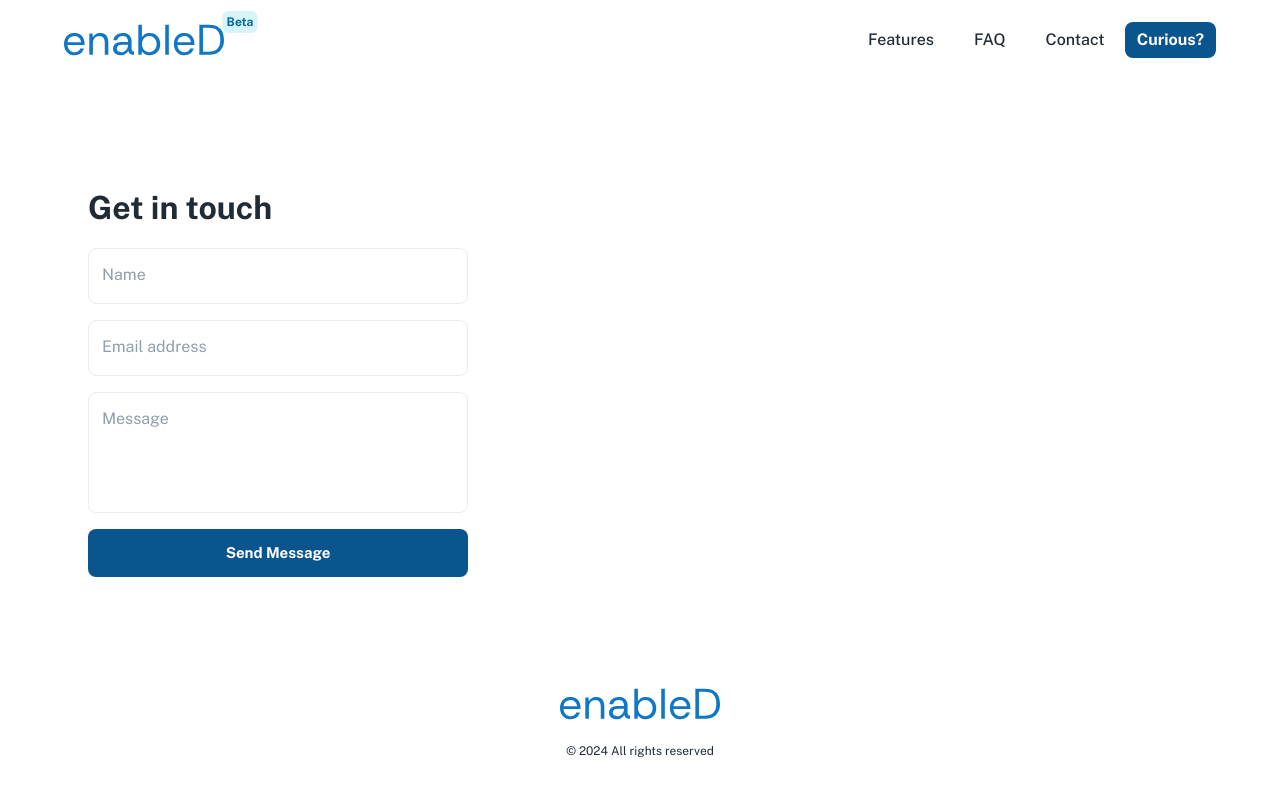
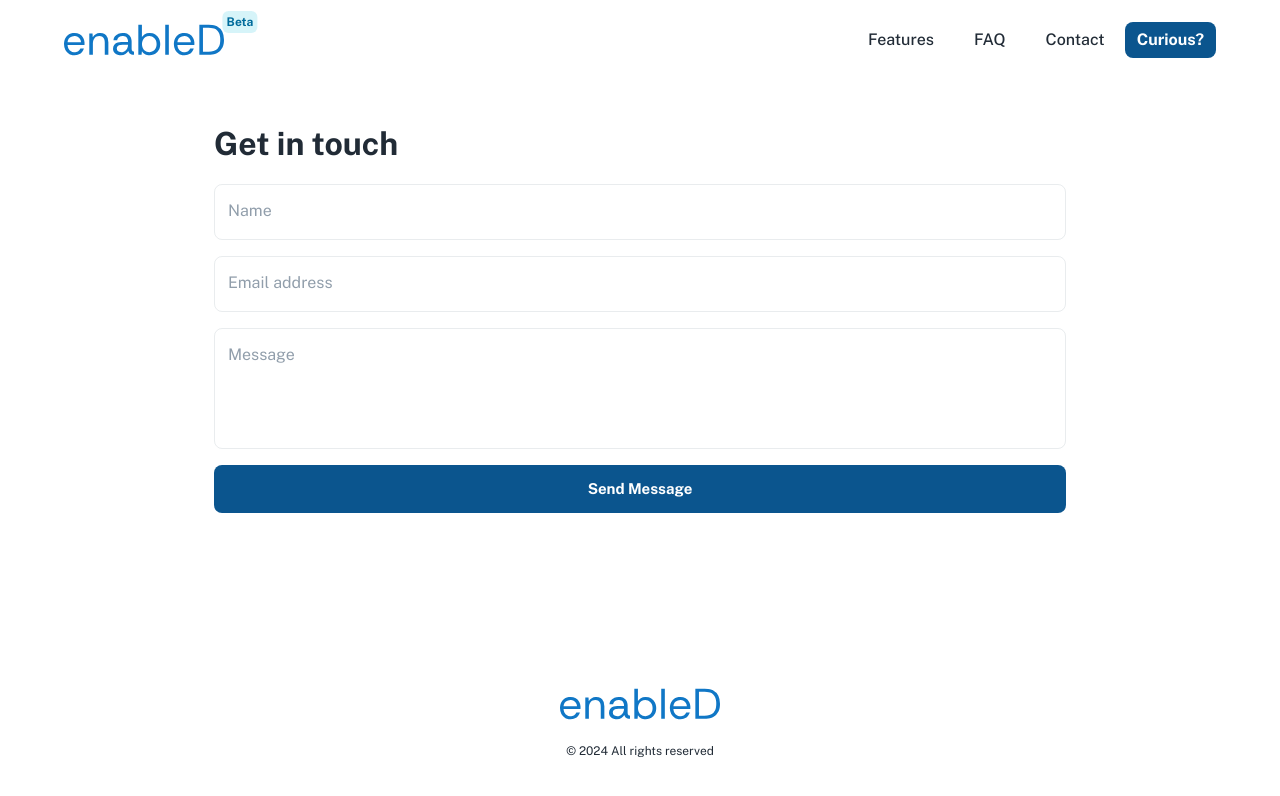
Before and after one commit to dboland77/enabled-website, a Next.js app: page /contact in a window 1280 px wide. Shown: the top 796 px of the page. Built offline with nearby package versions, Linux system fonts and the light colour scheme.

Commit message:
happy with contact page

```diff
--- a/src/sections/contact/contact-form.tsx
+++ b/src/sections/contact/contact-form.tsx
@@ -51,15 +51,6 @@ export default function ContactForm() {
 
   return (
     <FormProvider methods={methods} onSubmit={onSubmit}>
-      <Box
-        gap={5}
-        display="grid"
-        width={800}
-        gridTemplateColumns={{
-          xs: 'repeat(1, 1fr)',
-          sm: 'repeat(2, 1fr)',
-        }}
-      >
       <Stack spacing={2}>
         <RHFTextField name="fullName" label="Name" />
 
@@ -70,7 +61,6 @@ export default function ContactForm() {
           Send Message
         </LoadingButton>
       </Stack>
-      </Box>
     </FormProvider>
   );
 }
--- a/src/sections/contact/view/contact-view.tsx
+++ b/src/sections/contact/view/contact-view.tsx
@@ -10,26 +10,11 @@ import ContactForm from '../contact-form';
 export default function ContactView() {
   return (
     <MainLayout>
-      <Container
-        sx={{
-          py: { xs: 10, md: 5 },
-        }}
-      >
-        <Container id="contact">
-          <Typography variant="h3" sx={{ mt: 8, mb: 2 }}>
-            Get in touch
-          </Typography>
-          <Box
-            gap={10}
-            display="grid"
-            gridTemplateColumns={{
-              xs: 'repeat(1, 1fr)',
-              md: 'repeat(2, 1fr)',
-            }}
-          >
-            <ContactForm />
-          </Box>
-        </Container>
+      <Container id="contact" maxWidth="md">
+        <Typography variant="h3" sx={{ mt: 5, mb: 2 }}>
+          Get in touch
+        </Typography>
+        <ContactForm />
       </Container>
     </MainLayout>
   );
```
Lines whose indentation alone changed are shown as unchanged.
